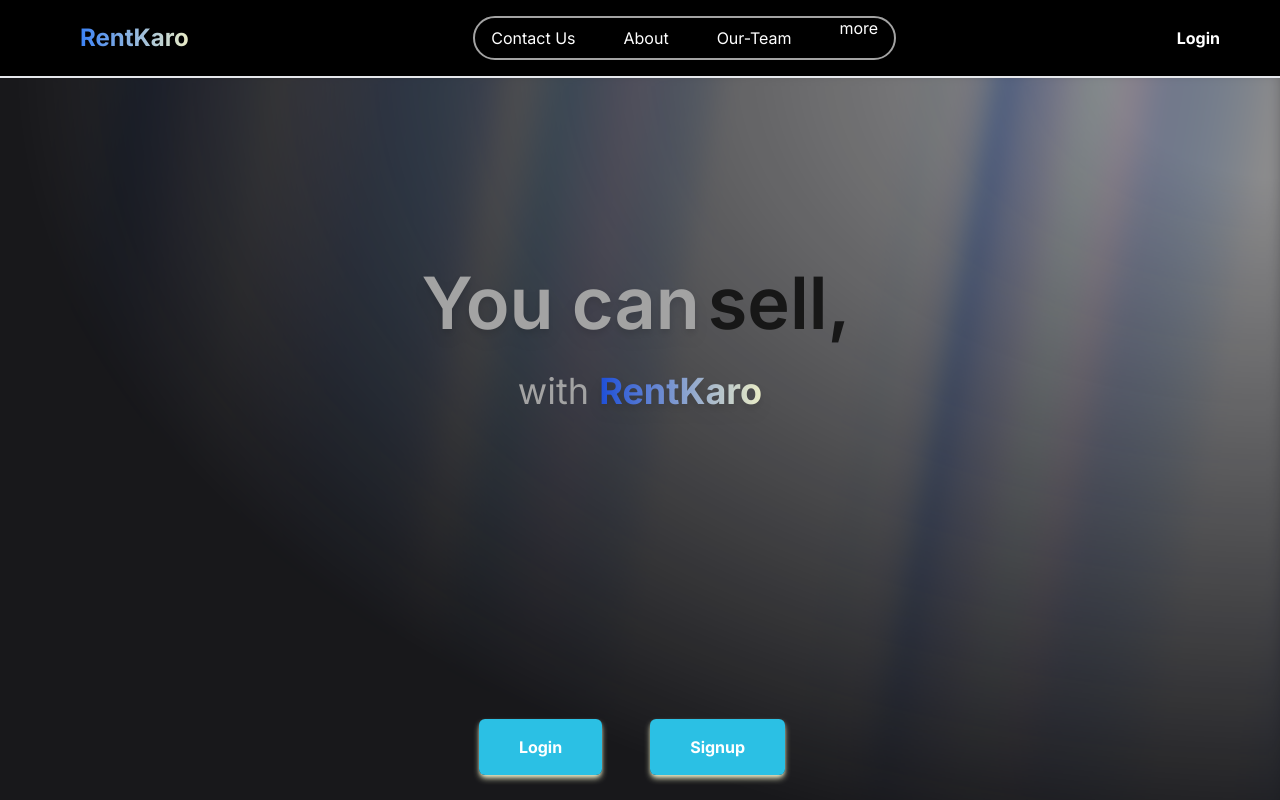
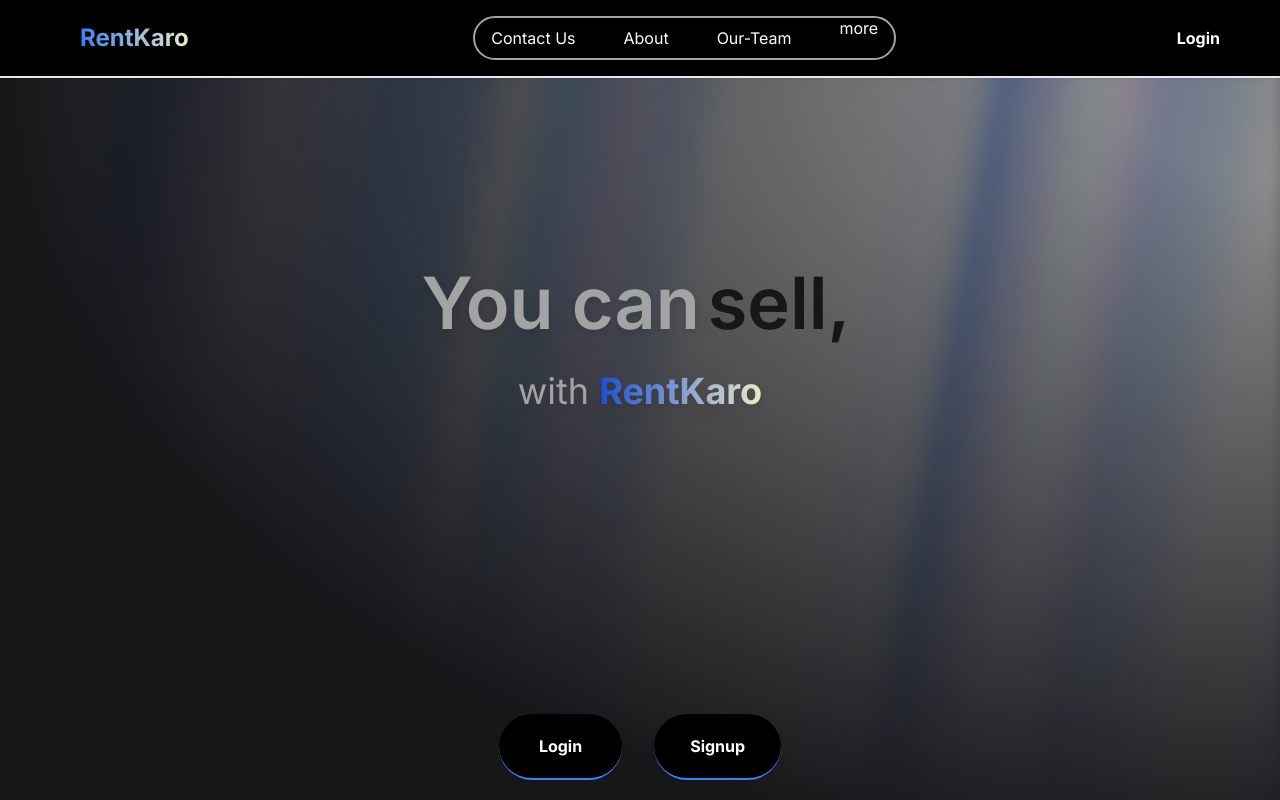
Before and after one commit to AdityaSingh772/RentKaro1.0, a Next.js app: page / in a window 1280 px wide. Shown: the top 800 px of the page. Built offline with nearby package versions, Linux system fonts and the light colour scheme; no server answers.

Commit message:
FirstPage ha better button now

```diff
--- a/src/components/Firstpage.tsx
+++ b/src/components/Firstpage.tsx
@@ -22,13 +22,13 @@ export function Firstpage() {
 
         <FlipWordsDemo/>
         <div className="flex justify-evenly items-center gap-x-[2rem] h-[300px] px-0">
-        <button className="btn text-white shadow-md shadow-[#EAECC6] hover:text-black py-4 px-10 rounded-md mr-4">
+        <button className=" block w-full px-10 border-b-2 border-blue-500 py-5 hover:bg-white bg-black text-white hover:text-blue-500 rounded-full  shadow-md hover:shadow-lg">
           <Link href="/api/auth/login">
             <span className="font-bold">Login</span>
 
           </Link>
           </button>
-          <button className="btn text-white shadow-md shadow-[#EAECC6] hover:text-black py-4 px-10 rounded-md mr-4">
+          <button className=" block w-full px-9 border-b-2 border-blue-500 py-5 hover:bg-white bg-black text-white hover:text-blue-500 rounded-full  shadow-md hover:shadow-lg">
           <Link href="/api/auth/login">
             <span className="font-bold">Signup</span>
 
--- a/src/components/Search.tsx
+++ b/src/components/Search.tsx
@@ -58,7 +58,7 @@ const Search: React.FC = () => {
                 className="bg-neutral-700 px-4 py-2 border rounded-full hover:border-blue-300 focus:outline-none focus:ring-2 focus:bg-white drop-shadow-2xl"
               />
               <button type="submit">
-                <FiSearch className="absolute right-3 top-1/2 transform -translate-y-1/2 text-2xl text-black hover:text-blue-300" />
+                <FiSearch className="absolute right-3 top-1/2 transform -translate-y-1/2 text-2xl text-black hover:text-blue-500" />
               </button>
             </div>
           </form>
--- a/src/components/useUserCall.tsx
+++ /dev/null
@@ -1,5 +0,0 @@
-"use client"
-import { useUser } from "@auth0/nextjs-auth0/client";
-const user = useUser();
-
-export default user;
```
Also changed, not shown: 1 other file (tests, documents, lock files or other folders).
